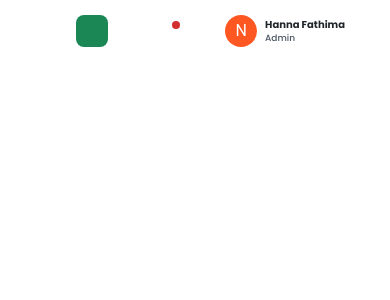
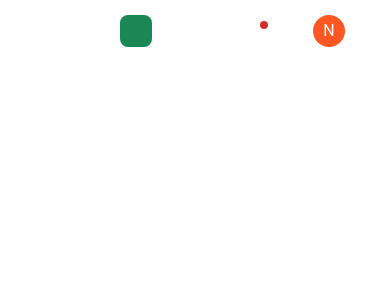
Before and after one commit to ashminashref/Mahal_support, a React (Vite) app: page / in a window 390 px wide. Shown: the top 300 px of the page. Built offline with nearby package versions, Linux system fonts and the light colour scheme; some icons are missing.

Commit message:
commited

```diff
--- a/src/components/UI/User.jsx
+++ b/src/components/UI/User.jsx
@@ -44,7 +44,7 @@ function User() {
           <Avatar sx={{ bgcolor: deepOrange[500], width: 32, height: 32, fontSize: 16 }}>N</Avatar>
         </div>
 
-        <div className="user_name_sec text-start">
+        <div className="user_name_sec text-start d-none d-md-block">
           <p className='user-name m-0'>Hanna Fathima</p>
           <p className='designation m-0'>Admin</p>
         </div>
```
